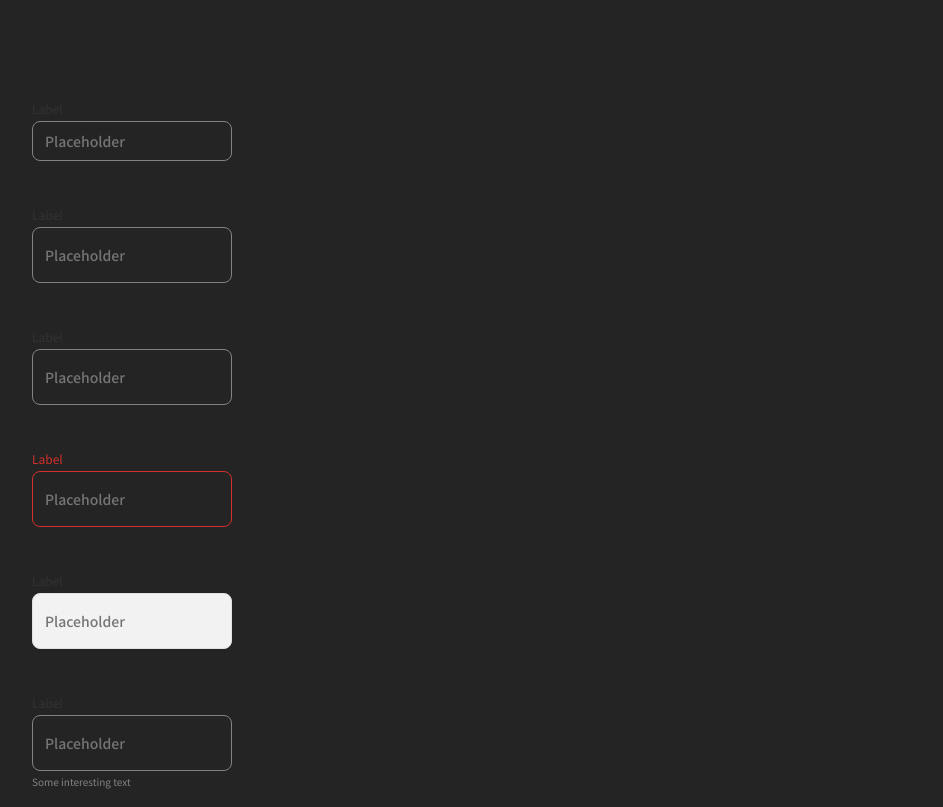
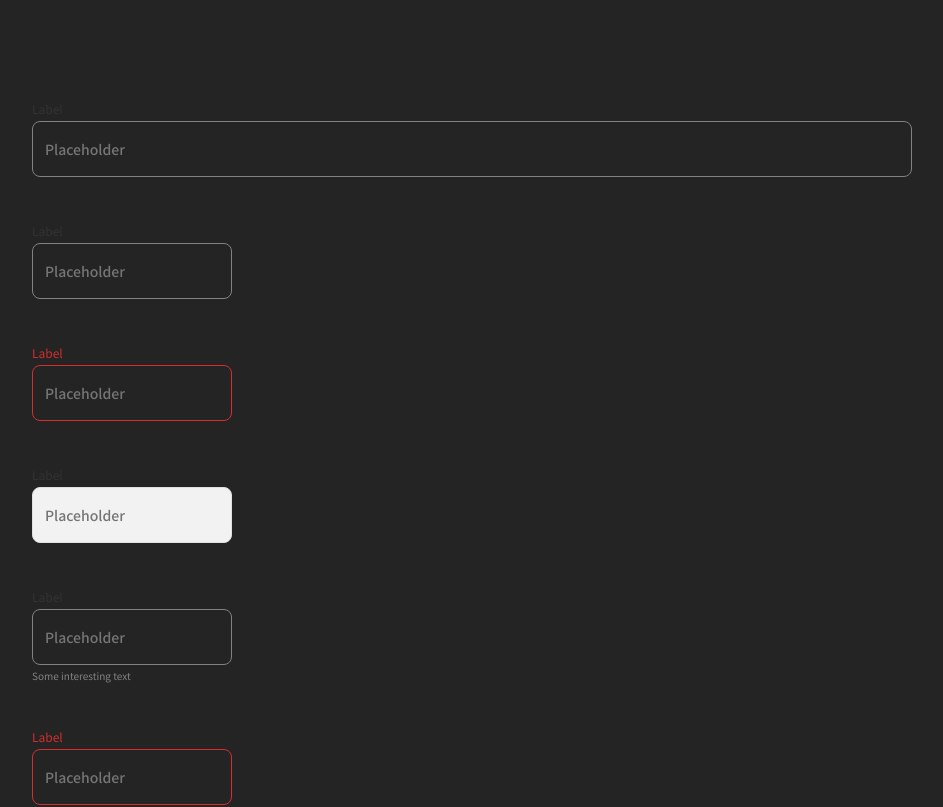
Before and after one commit to Adrian-Oliveira/-devChallenges__buttonComponent-Adrian-Oliveira-devChallenges__inputComponent, a React (Vite) app: page / in a window 1280 px wide. Shown: the top 807 px of the page, without its empty margins (168-1111 px from the left). Built offline with nearby package versions, Linux system fonts and the light colour scheme.

Commit message:
Inpit fullSize finished

```diff
--- a/src/App.tsx
+++ b/src/App.tsx
@@ -8,8 +8,7 @@ function App() {
   return (
     <div className="App">
 
-     <Input size='sm' />
-     <Input size='md' />
+      <Input fullWidth />
 
       <Input/>
       <Input error/>
@@ -19,6 +18,8 @@ function App() {
       <Input startIcon='email'/>
       <Input endIcon='call'/>
       <Input value='text' />
+      <Input size='sm' />
+      <Input size='md' />
 
     </div>
   )
--- a/src/components/Input/Input.tsx
+++ b/src/components/Input/Input.tsx
@@ -12,6 +12,7 @@ interface Props {
     startIcon?:string,
     endIcon?:string,
     value?:string,
+    fullWidth?:boolean,
     size?:"sm"|"md"|"lg",
 }
 
@@ -19,12 +20,14 @@ type Ref = HTMLInputElement;
 
 const Input = forwardRef<Ref,Props >(({label ="Label", className="", placeHolder = "Placeholder",
                                         error= false, disabled = false,helperText = "",
-                                        startIcon= '',endIcon= '',value ='',size = "md", },
+                                        startIcon= '',endIcon= '',value ='', fullWidth=false,
+                                        size = "md", },
                                         ref)=>{
 
     return(
 
         <div className={`
+                        ${fullWidth?`inputComponent--fullWidth`:null}
                         ${error?'inputComponent--error':'inputComponent'}
                         ${className}`}>
 
@@ -42,6 +45,7 @@ const Input = forwardRef<Ref,Props >(({label ="Label", className="", placeHolder
                                  'inputComponent__inputContainer'}
 
                                  ${!!size?`inputComponent__inputContainer--${size}`:null}
+                                 ${fullWidth?`inputComponent__inputContainer--fullWidth`:null}
                              `}>
 
                 {!!startIcon?
--- a/src/components/Input/input.scss
+++ b/src/components/Input/input.scss
@@ -143,3 +143,12 @@
         }
     }
 }
+
+
+.inputComponent--fullWidth{
+    width: 100%;
+}
+
+.inputComponent__inputContainer--fullWidth{
+    width:100%;
+}
```
